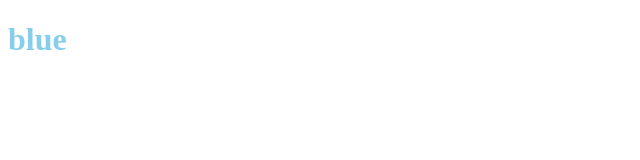
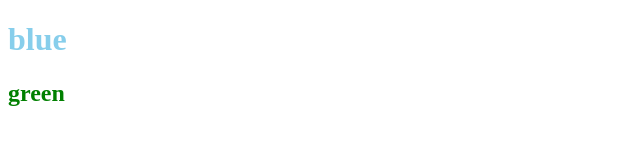
Before and after one commit to wayne0415/day4-git, a plain HTML site: page index.html in a window 1280 px wide. Shown: the full height of the page, 0-640 px from the left. Drawn offline with Linux system fonts and the light colour scheme.

Commit message:
新曾h2

```diff
--- a/all.css
+++ b/all.css
@@ -1,3 +1,7 @@
 .h1 {
   color: skyblue;
 }
+
+.h2 {
+  color: green;
+}
--- a/index.html
+++ b/index.html
@@ -8,5 +8,6 @@
   </head>
   <body>
     <h1 class="h1">blue</h1>
+    <h2 class="h2">green</h2>
   </body>
 </html>
```
